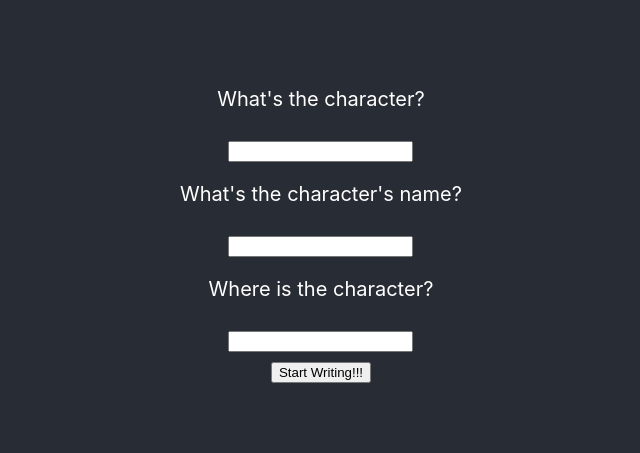
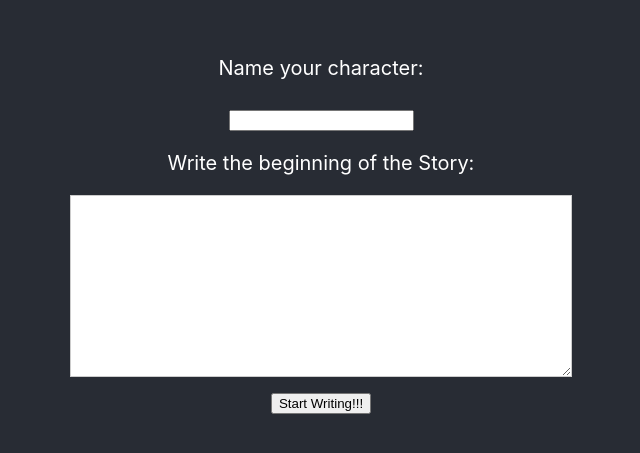
Before and after one commit to arcadesprojectnyc/LittleTale, a React (Create React App) app: page /story-setting in a window 1280 px wide. Shown: the part 175-628 px from the top of the page, without its empty margins (319-959 px from the left). Built offline with nearby package versions, Linux system fonts and the light colour scheme.

Commit message:
Revisit the story setting page to add beginning page

```diff
--- a/src/components/StorySetting.jsx
+++ b/src/components/StorySetting.jsx
@@ -1,51 +1,56 @@
-import React, {useState, useContext} from 'react';
-import { useNavigate } from 'react-router-dom';
-import { UserContext } from './UserContext';
+import React, { useState, useContext } from "react";
+import { useNavigate } from "react-router-dom";
+import { UserContext } from "./UserContext";
 
 function StorySetting() {
-    const [charactor_type, setCharactorType] = useState('');
-    const [charactor_name, setCharactorName] = useState('');
-    const [where_is_charactor, setWhereIsCharactor] = useState('');
+  const [charactor_name, setCharactorName] = useState("");
+  const [beginning, setBeginning] = useState("");
   const navigate = useNavigate();
-    const { token, setCharTypeCxt, setCharNameCxt, setWhereIsCharCxt } = useContext(UserContext);
-
-    const handleCharactorTypeChange = (event) => {
-        setCharactorType(event.target.value);
-    }
+  const { setCharNameCxt, setBeginningCxt } = useContext(UserContext);
 
   const handleCharactorNameChange = (event) => {
     setCharactorName(event.target.value);
-    }
+  };
 
-    const handleWhereIsCharactorChange = (event) => {
-        setWhereIsCharactor(event.target.value);
-    }
-
+  const handleBeginningChange = (event) => {
+    setBeginning(event.target.value);
+  };
   const handleButtonClick = () => {
-        if (charactor_type == "" ||
-            charactor_name == "" ||
-            where_is_charactor == "") {
-            console.log("[Select.log] char_type: " + charactor_type +
-                ", char_name: " + charactor_name +
-                ", where: " + where_is_charactor)
-            alert(`Let's write the charactor, name and background first!`);
+    if (charactor_name == "" || beginning == "") {
+      console.log(
+        "[Select.log] char_name: " +
+          charactor_name +
+          ", beginning: " +
+          beginning
+      );
+      alert(`Let's write the charactor name and the beginning!`);
     } else {
-            setCharTypeCxt(charactor_type);
       setCharNameCxt(charactor_name);
-            setWhereIsCharCxt(where_is_charactor);
+      setBeginningCxt(beginning);
       let path = "/write-story/";
       navigate(path);
     }
-    }
+  };
 
   return (
     <div>
-            <p style={{ fontSize: '20px' }}>What's the character?</p>
-            <input type="text" value={charactor_type} onChange={handleCharactorTypeChange} />
-            <p style={{ fontSize: '20px' }}>What's the character's name?</p>
-            <input type="text" value={charactor_name} onChange={handleCharactorNameChange} />
-            <p style={{ fontSize: '20px' }}>Where is the character?</p>
-            <input type="text" value={where_is_charactor} onChange={handleWhereIsCharactorChange} />
+      <p style={{ fontSize: "20px" }}>Name your character:</p>
+      <input
+        type="text"
+        value={charactor_name}
+        onChange={handleCharactorNameChange}
+      />
+      <p style={{ fontSize: "20px" }}>Write the beginning of the Story:</p>
+      <textarea
+        style={{
+          border: "1px solid #ccc",
+          height: "20vh",
+          padding: "10px",
+          width: "60vh",
+        }}
+        value={beginning}
+        onChange={handleBeginningChange}
+      ></textarea>
       <div>
         <button onClick={handleButtonClick}>Start Writing!!!</button>
       </div>
--- a/src/components/UserContext.js
+++ b/src/components/UserContext.js
@@ -6,25 +6,20 @@ export const UserContext = createContext();
 // Create a provider component
 export function UserProvider({ children }) {
   const [token, setToken] = useState(null);
-  const [char_type, setCharType] = useState(null);
   const [char_name, setCharName] = useState(null);
-  const [where_is_char, setWhereIsChar] = useState(null);
+  const [beginning, setBeginning] = useState(null);
   const [write_story_msgs, setWriteStoryMsgs] = useState(null);
 
   const setTokenValue = (token) => {
     setToken(token);
   };
 
-  const setCharTypeValue = (char_type) => {
-    setCharType(char_type);
-  };
-
   const setCharNameValue = (char_name) => {
     setCharName(char_name);
   };
 
-  const setWhereIsCharValue = (where_is_char) => {
-    setWhereIsChar(where_is_char);
+  const setBeginningValue = (beginning) => {
+    setBeginning(beginning);
   };
 
   const setWriteStoryMsgsValue = (write_story_msgs) => {
@@ -35,12 +30,10 @@ export function UserProvider({ children }) {
   const value = {
     token,
     setTokenCxt: setTokenValue,
-    char_type,
-    setCharTypeCxt: setCharTypeValue,
     char_name,
     setCharNameCxt: setCharNameValue,
-    where_is_char,
-    setWhereIsCharCxt: setWhereIsCharValue,
+    beginning,
+    setBeginningCxt: setBeginningValue,
     write_story_msgs,
     setWriteStoryMsgCxt: setWriteStoryMsgsValue,
   };
--- a/src/components/WriteStory.jsx
+++ b/src/components/WriteStory.jsx
@@ -1,15 +1,13 @@
-import React, { useState, useRef, useEffect, useContext } from "react";
+import React, { useState, useEffect, useContext } from "react";
 import { useNavigate } from "react-router-dom";
-import { handleAPIRequest, handleMessageRole } from "../utils/GPTUtils";
+import { handleAPIRequest } from "../utils/GPTUtils";
 import { UserContext } from "./UserContext";
 import MessagesContainer from "./MessagesContainer";
 import hint from "../images/hint.png";
 
 function WriteStory() {
-  const { token, char_type, char_name, where_is_char, setWriteStoryMsgCxt } =
-    useContext(UserContext);
+  const { token, beginning, setWriteStoryMsgCxt } = useContext(UserContext);
   const [inputText, setInputText] = useState("");
-  const messageContainerRef = useRef(null);
   const [isLoading, setIsLoading] = useState(false);
   const [hintMode, setHintMode] = useState(false);
   const [hintText, setHintText] = useState([]);
@@ -40,7 +38,7 @@ function WriteStory() {
     };
     const userBeginMessage = {
       role: "user",
-      content: beginning_prompt,
+      content: beginning,
     };
     msgs = [systemRoleMessage, userBeginMessage];
 
@@ -75,9 +73,6 @@ function WriteStory() {
     story_hard_requirement_3 +
     story_hard_requirement_4 +
     story_length_requirement;
-
-  const beginning_prompt =
-    "A " + char_type + " named " + char_name + " was " + where_is_char + "."; //TODO: Need to replace this with user_input_beginnings + ".";
 
   // Prompt for Hints
   const hint_request =
```
Also changed, not shown: src/App.css (line endings or trailing spaces). Lines whose indentation alone changed are shown as unchanged.
